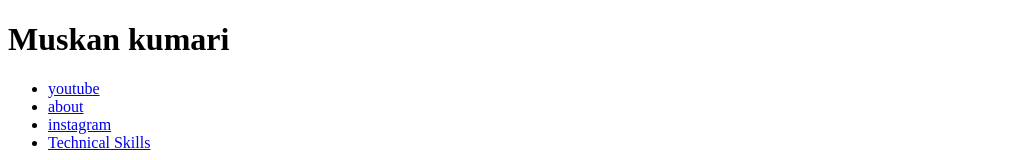
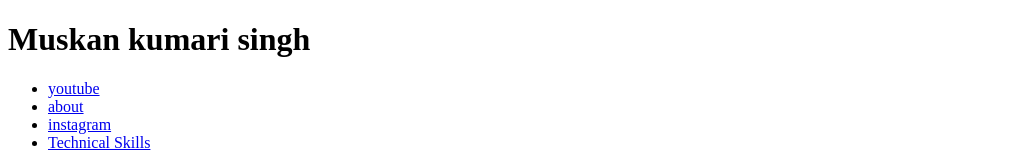
Before and after one commit to Musk322/web-dev-1, a plain HTML site: page index.html in a window 1280 px wide. Shown: the top 160 px of the page, without its empty margins (0-1033 px from the left). Drawn offline with Linux system fonts and the light colour scheme.

Commit message:
Update index.html

```diff
--- a/index.html
+++ b/index.html
@@ -7,7 +7,7 @@
 </head>
 <body>
    <header>
-   <h1><b>Muskan kumari </b></h1>
+   <h1><b>Muskan kumari singh </b></h1>
    <nav>
     <ul>
        <li><a href="https://www.youtube.com">youtube</a></li>
```
